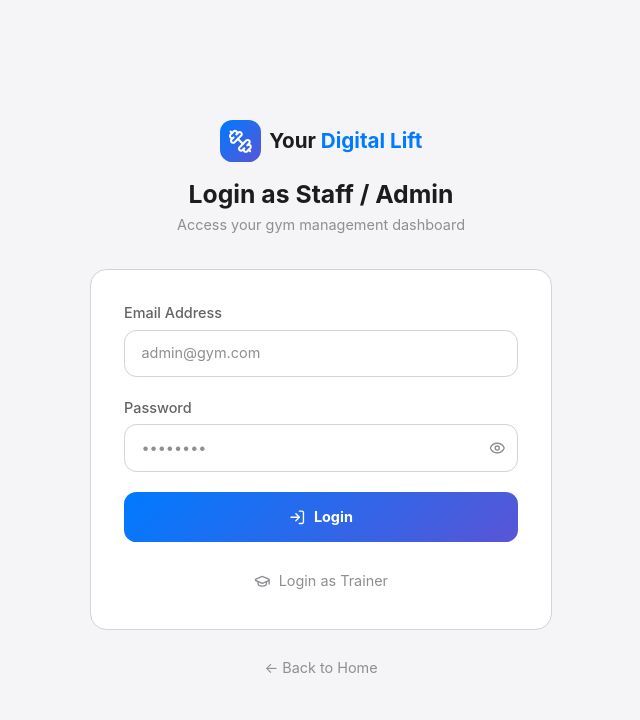
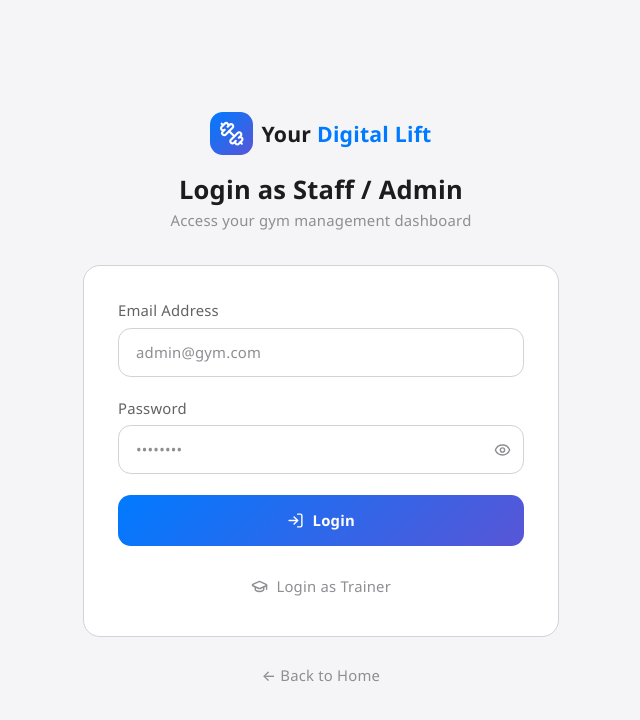
Before and after one commit to abhishek21lift-oss/619-FITNESS-STUDIO-F, a React (Vite) app: page /fitness-center/login in a window 1280 px wide. Shown: the top 720 px of the page, without its empty margins (319-959 px from the left). Built offline with nearby package versions, Linux system fonts and the light colour scheme; no server answers.

Commit message:
Improve font visibility: base 17px, 450 weight + 0.012em letter-spacing, Segoe UI font stack, bumped font-medium->font-semibold, font-semibold->font-bold for headers, text-apple-gray-400->gray-500 for darker contrast

```diff
--- a/src/index.css
+++ b/src/index.css
@@ -4,10 +4,13 @@
 
 @layer base {
   html {
-    font-size: 16.5px;
+    font-size: 17px;
+    -webkit-text-size-adjust: 100%;
   }
   body {
     @apply bg-[#F5F5F7] text-[#1C1C1E] font-body antialiased;
+    font-weight: 450;
+    letter-spacing: 0.012em;
   }
   ::selection {
     @apply bg-[#007AFF]/20 text-[#1C1C1E];
--- a/src/pages/Dashboard.tsx
+++ b/src/pages/Dashboard.tsx
@@ -91,7 +91,7 @@ function Doughnut3D({ data, colors, title, icon: Icon, centerLabel, boxIndex = 0
     >
       <div className="flex items-center gap-2 mb-3">
         <Icon className="w-4 h-4 text-apple-blue" />
-        <h3 className="text-xs font-semibold text-[#1C1C1E]">{title}</h3>
+        <h3 className="text-xs font-bold text-[#1C1C1E]">{title}</h3>
       </div>
       <div className="relative">
         <ResponsiveContainer width="100%" height={180}>
@@ -144,7 +144,7 @@ function Doughnut3D({ data, colors, title, icon: Icon, centerLabel, boxIndex = 0
         <div className="absolute inset-0 flex items-center justify-center pointer-events-none">
           <div className="text-center">
             <p className="text-lg font-bold text-[#1C1C1E]">{total.toLocaleString()}</p>
-            <p className="text-[12px] text-apple-gray-400 uppercase tracking-wider">{centerLabel}</p>
+            <p className="text-[12px] text-apple-gray-500 uppercase tracking-wider">{centerLabel}</p>
           </div>
         </div>
       </div>
@@ -155,8 +155,8 @@ function Doughnut3D({ data, colors, title, icon: Icon, centerLabel, boxIndex = 0
               className="w-2 h-2 rounded-full"
               style={{ backgroundColor: colors[d.name] || APPLE_BLUE }}
             />
-            <span className="text-[12px] text-apple-gray-500">{d.name}</span>
-            <span className="text-[12px] font-semibold text-[#1C1C1E]">{d.value}</span>
+            <span className="text-[12px] text-apple-gray-600">{d.name}</span>
+            <span className="text-[12px] font-bold text-[#1C1C1E]">{d.value}</span>
           </div>
         ))}
       </div>
@@ -195,8 +195,8 @@ function ActivityBar({ label, value, max, color }: { label: string; value: numbe
   return (
     <div className="space-y-1">
       <div className="flex justify-between text-[12px]">
-        <span className="text-apple-gray-500">{label}</span>
-        <span className="font-semibold text-[#1C1C1E]">{value}</span>
+        <span className="text-apple-gray-600 font-semibold">{label}</span>
+        <span className="font-bold text-[#1C1C1E]">{value}</span>
       </div>
       <div className="h-2 bg-apple-gray-100 rounded-full overflow-hidden">
         <motion.div
@@ -347,7 +347,7 @@ export default function Dashboard() {
           <div className="flex-1 min-w-0">
             <div className="flex items-center gap-2 mb-0.5">
               <span className="w-1.5 h-1.5 rounded-full bg-[#34C759] animate-pulse" />
-              <span className="text-xs font-semibold text-[#34C759]">WhatsApp Connected</span>
+              <span className="text-xs font-bold text-[#34C759]">WhatsApp Connected</span>
             </div>
             <p className="text-[13px] text-[#34C759]/70">QR code scanned successfully. Messages will be delivered normally.</p>
           </div>
@@ -368,7 +368,7 @@ export default function Dashboard() {
         <div className="relative z-10 flex items-center justify-between">
           <div>
             <p className="text-xs font-bold uppercase tracking-wider text-white/80">Special Offer</p>
-            <p className="text-sm font-semibold mt-0.5">🎉 Special Coupon Offers Available</p>
+            <p className="text-sm font-bold mt-0.5">🎉 Special Coupon Offers Available</p>
           </div>
           <button
             onClick={() => navigate('/dashboard/memberships/coupon')}
@@ -434,15 +434,15 @@ export default function Dashboard() {
       <div className="flex flex-wrap items-center justify-between gap-3">
         <div className="flex items-center gap-2 px-3 py-1.5 rounded-xl shadow-apple-sm" style={{ background: 'linear-gradient(135deg, #007AFF12, #5856D608)', border: '1px solid #007AFF25' }}>
           <Users className="w-3.5 h-3.5 text-apple-blue" />
-          <span className="text-xs font-medium text-[#1C1C1E]">619 FITNESS STUDIO (Kalyanpur)</span>
-          <ChevronDown className="w-3 h-3 text-apple-gray-400" />
+          <span className="text-xs font-semibold text-[#1C1C1E]">619 FITNESS STUDIO (Kalyanpur)</span>
+          <ChevronDown className="w-3 h-3 text-apple-gray-500" />
         </div>
         <div className="flex flex-wrap gap-1.5">
           {dateFilters.map((f) => (
             <button
               key={f}
               onClick={() => setActiveFilter(f)}
-              className={`px-3 py-1.5 text-[12px] font-medium rounded-lg border transition-all shadow-sm ${
+              className={`px-3 py-1.5 text-[12px] font-semibold rounded-lg border transition-all shadow-sm ${
                 activeFilter === f
                   ? 'text-white shadow-md'
                   : 'text-apple-gray-500 hover:text-[#1C1C1E]'
@@ -509,7 +509,7 @@ export default function Dashboard() {
             }}
           >
             <div className="flex items-center justify-between mb-2">
-              <span className="text-[12px] font-medium uppercase tracking-wider" style={{ color: m.color }}>{m.label}</span>
+              <span className="text-[12px] font-semibold uppercase tracking-wider" style={{ color: m.color }}>{m.label}</span>
               <div className="w-7 h-7 rounded-lg flex items-center justify-center" style={{ backgroundColor: `${m.color}20` }}>
                 <m.icon className="w-3.5 h-3.5" style={{ color: m.color }} />
               </div>
@@ -566,9 +566,9 @@ export default function Dashboard() {
         <div className="flex items-center justify-between mb-4">
           <div className="flex items-center gap-2">
             <Activity className="w-4 h-4 text-apple-blue" />
-            <h3 className="text-xs font-semibold text-[#1C1C1E]">Weekly Check-ins</h3>
+            <h3 className="text-xs font-bold text-[#1C1C1E]">Weekly Check-ins</h3>
           </div>
-          <span className="text-[12px] text-apple-gray-400">This week</span>
+          <span className="text-[12px] text-apple-gray-500">This week</span>
         </div>
         <div className="grid grid-cols-7 gap-2">
           {weeklyCheckins.map((day, i) => (
@@ -593,7 +593,7 @@ export default function Dashboard() {
                 />
               </div>
               <span className="text-[12px] font-semibold text-[#1C1C1E]">{day.value}</span>
-              <span className="text-[12px] text-apple-gray-400">{day.label}</span>
+              <span className="text-[12px] text-apple-gray-500">{day.label}</span>
             </motion.div>
           ))}
         </div>
@@ -610,7 +610,7 @@ export default function Dashboard() {
         >
           <div className="flex items-center gap-2 mb-4">
             <Target className="w-4 h-4 text-apple-green" />
-            <h3 className="text-xs font-semibold text-[#1C1C1E]">Performance Metrics</h3>
+            <h3 className="text-xs font-bold text-[#1C1C1E]">Performance Metrics</h3>
           </div>
           <div className="space-y-3">
             <ActivityBar label="Enquiry Conversion" value={68} max={100} color={APPLE_GREEN} />
@@ -629,7 +629,7 @@ export default function Dashboard() {
         >
           <div className="flex items-center gap-2 mb-4">
             <Award className="w-4 h-4 text-apple-purple" />
-            <h3 className="text-xs font-semibold text-[#1C1C1E]">Top Performers</h3>
+            <h3 className="text-xs font-bold text-[#1C1C1E]">Top Performers</h3>
           </div>
           <div className="space-y-3">
             {[
@@ -652,12 +652,12 @@ export default function Dashboard() {
                   {p.name.charAt(0)}
                 </div>
                 <div className="flex-1 min-w-0">
-                  <p className="text-xs font-medium text-[#1C1C1E]">{p.name}</p>
-                  <p className="text-[12px] text-apple-gray-400">{p.role}</p>
+                  <p className="text-xs font-semibold text-[#1C1C1E]">{p.name}</p>
+                  <p className="text-[12px] text-apple-gray-500">{p.role}</p>
                 </div>
                 <div className="text-right">
                   <p className="text-xs font-bold text-[#1C1C1E]">{p.deals}</p>
-                  <p className="text-[12px] text-apple-gray-400">deals</p>
+                  <p className="text-[12px] text-apple-gray-500">deals</p>
                 </div>
               </motion.div>
             ))}
@@ -714,10 +714,10 @@ export default function Dashboard() {
 
       {/* Footer */}
       <div className="flex items-center justify-between pt-2 pb-4">
-        <p className="text-[12px] text-apple-gray-400">Copyrights &copy; 2026 YourDigitalLift.</p>
+        <p className="text-[12px] text-apple-gray-500">Copyrights &copy; 2026 YourDigitalLift.</p>
         <button
           onClick={() => window.open('https://anydesk.com', '_blank')}
-          className="text-[12px] text-apple-gray-400 hover:text-apple-blue transition-colors"
+          className="text-[12px] text-apple-gray-500 hover:text-apple-blue transition-colors"
         >
           Download Anydesk
         </button>
--- a/tailwind.config.js
+++ b/tailwind.config.js
@@ -36,9 +36,15 @@ export default {
         }
       },
       fontFamily: {
-        sans: ['-apple-system', 'BlinkMacSystemFont', 'SF Pro Display', 'SF Pro Text', 'Inter', 'system-ui', 'sans-serif'],
-        heading: ['SF Pro Display', 'Inter', 'system-ui', 'sans-serif'],
-        body: ['SF Pro Text', 'Inter', 'system-ui', 'sans-serif'],
+        sans: ['Segoe UI', '-apple-system', 'BlinkMacSystemFont', 'system-ui', 'sans-serif'],
+        heading: ['Segoe UI', '-apple-system', 'system-ui', 'sans-serif'],
+        body: ['Segoe UI', '-apple-system', 'system-ui', 'sans-serif'],
+      },
+      fontWeight: {
+        normal: '450',
+        medium: '550',
+        semibold: '650',
+        bold: '720',
       },
       backgroundImage: {
         'apple-gradient-blue': 'linear-gradient(135deg, #007AFF 0%, #5856D6 100%)',
```
